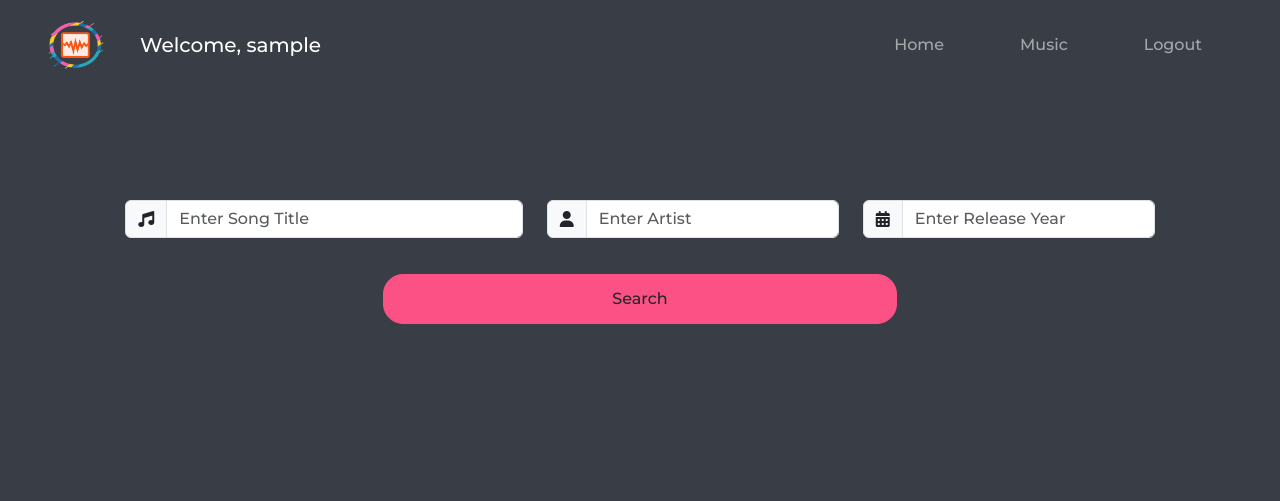
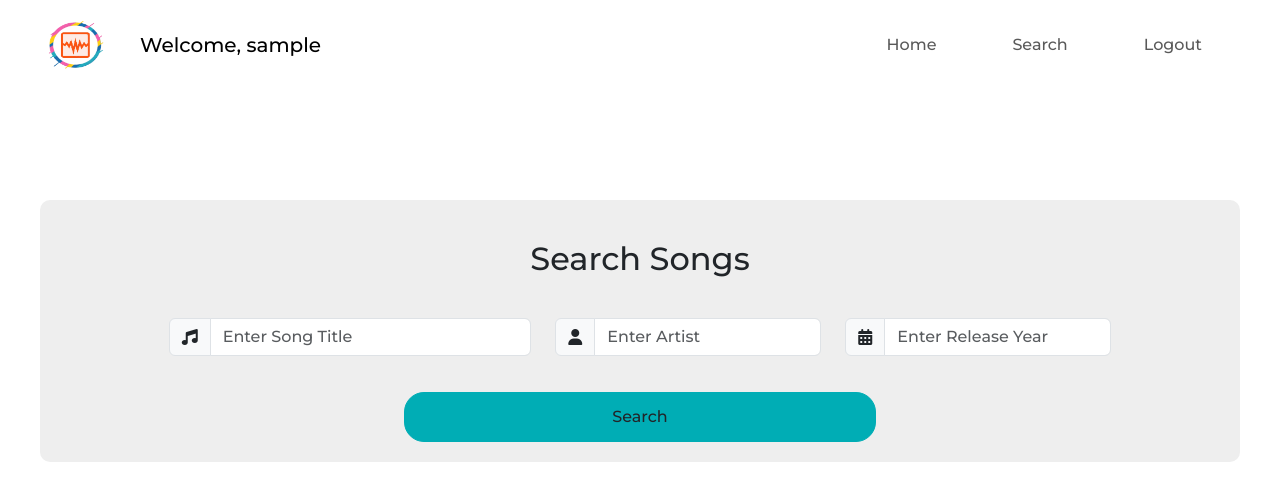
Before and after one commit to LukeMacdonald/cc-a1-music-subscription, a Flask app: page /songs in a window 1280 px wide. Shown: the top 501 px of the page. Run offline with Flask 2, Linux system fonts and the light colour scheme; the visitor is signed in with stand-in values (Sample User, id 1); some libraries are stand-ins or nearby versions.

Commit message:
Editted ui

```diff
--- a/static/css/index1.css
+++ b/static/css/index1.css
@@ -1,11 +1,10 @@
 @import url('https://fonts.googleapis.com/css2?family=Montserrat:wght@500;800&display=swap');
 body{
-    background-color: #393E46;
+    /*background-color: #393E46;*/
     font-family: 'Montserrat', sans-serif;
-    color: white;
 }
 hr{
-    border: dotted #FFFFFF 6px;
+    border: dotted #000000 6px;
     border-bottom: none;
     width: 60%;
     margin: 20px auto;
@@ -31,11 +30,13 @@ hr{
 }
 .subscriptions-heading{
     padding-top: 50px;
-    color: white;
 }
 .subscriptions{
     width: 90%;
     margin: 60px auto;
+    background-color: #EEEEEE;
+    padding: 20px;
+    border-radius: 10px
 }
 .subscriptions-item{
     margin: 20px;
@@ -59,11 +60,17 @@ hr{
     min-width: max-content;
     border-radius: 20px;
     height: 50px;
-    background-color: #FC5185;
-    border-color: #FC5185;
+    background-color: #00ADB5;
+    border-color: #00ADB5;
 }
 .button-custom:hover {
-  background-color: #C06C84;
-  border-color: #C06C84;
+  background-color: #008a90;
+  border-color: #008a90;
   color: white;
 }
+.search-box{
+    padding: 20px 20px;
+    margin: 200px 40px 0 40px;
+    background-color: #EEEEEE;
+    border-radius: 10px
+}
--- a/templates/base.html
+++ b/templates/base.html
@@ -18,7 +18,7 @@
 </head>
 <body>
 
-<nav class="navbar navbar-expand-lg fixed-top navbar-dark">
+<nav class="navbar navbar-expand-lg fixed-top navbar-light">
     <img src="{{ url_for('static',filename='images/logo.png') }}" style="width: 70px; height: 50px;">
     <a class="navbar-brand brand-text" href="" style="margin-left: 30px">Welcome, {{ session['username'] }}</a>
     <button class="navbar-toggler" type="button" data-bs-toggle="collapse" data-bs-target="#navbarToggle" aria-controls="navbarToggle" aria-expanded="false" aria-label="Toggle navigation">
@@ -30,7 +30,7 @@
                 <a class="nav-link" href="{{ url_for('home') }}">Home</a>
             </li>
             <li class="nav-item">
-                <a class="nav-link" href="{{ url_for('search') }}">Music</a>
+                <a class="nav-link" href="{{ url_for('search') }}">Search</a>
             </li>
             <li class="nav-item">
                 <a class="nav-link" href="{{ url_for('logout') }}">Logout</a>
--- a/templates/query.html
+++ b/templates/query.html
@@ -1,6 +1,6 @@
 {% extends 'base.html' %}
 {% block content %}
-<button class="btn btn-dark" style="margin: 120px 0 0 20px" onclick="goBack()"><i class="fa-solid fa-reply" style="margin: 10px"></i></button>
+<button class="btn btn-light" style="margin: 120px 0 0 20px" onclick="goBack()"><i class="fa-solid fa-reply" style="margin: 10px"></i></button>
 <div class="middle-container">
     <div class="skills">
         <div class="subscriptions row justify-content-center">
--- a/templates/subscription.html
+++ b/templates/subscription.html
@@ -1,7 +1,8 @@
 {% extends 'base.html' %}
 {% block content %}
 <form method="post" action="{{ url_for('find_songs') }}">
-    <div class="row justify-content-center" style="padding: 0 20px;margin-top: 200px">
+    <div class="row justify-content-center text-center search-box">
+        <h2 style="margin: 20px 0 40px 0">Search Songs</h2>
         <div class="col-lg-4 col-md-8">
             <div class="input-group mb-3">
                     <span class="input-group-text"><i class="fa fa-music"></i></span>
```
Also changed, not shown: static/css/styles.css (+4 -6 lines).
